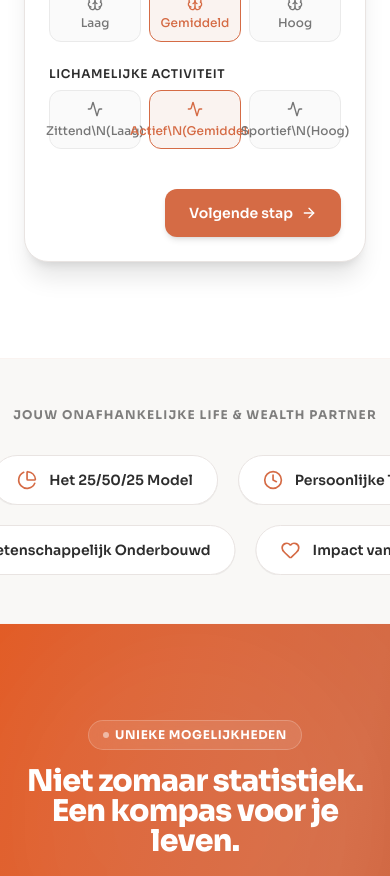
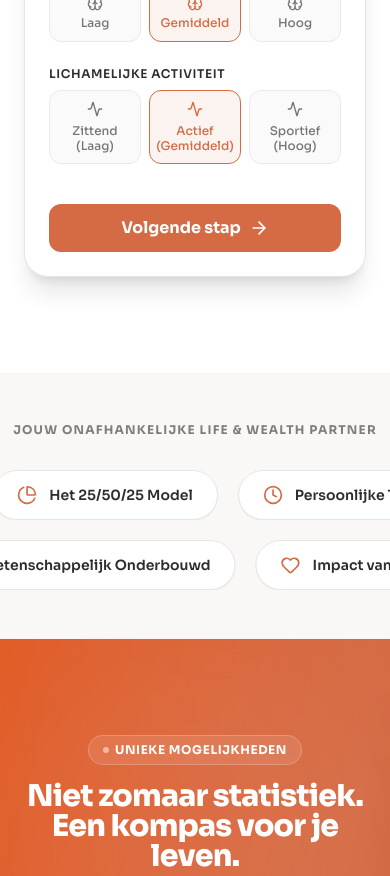
Before and after one commit to bjtromp-GH/Life-Horizon-Website, a React (Vite) app: page / in a window 390 px wide. Shown: the part 1900-2776 px from the top of the page. Built offline with nearby package versions, Linux system fonts and the light colour scheme.

Commit message:
Fix calculator buttons layout and add mobile theme color

```diff
--- a/index.html
+++ b/index.html
@@ -3,6 +3,7 @@
   <head>
     <meta charset="UTF-8" />
     <meta name="viewport" content="width=device-width, initial-scale=1.0" />
+    <meta name="theme-color" content="#D56B45" />
     <title>Life Horizon — Ontdek hoeveel tijd je écht nog hebt</title>
     <!-- Google Fonts: Sora -->
     <link rel="preconnect" href="https://fonts.googleapis.com">
--- a/src/components/StatsCalculator.tsx
+++ b/src/components/StatsCalculator.tsx
@@ -274,7 +274,7 @@ export default function StatsCalculator() {
                         }`}
                       >
                         <Activity className="w-4 h-4 flex-shrink-0" />
-                        <span className="leading-tight whitespace-pre-line">{a === 'laag' ? 'Zittend\\n(laag)' : a === 'gemiddeld' ? 'Actief\\n(gemiddeld)' : 'Sportief\\n(hoog)'}</span>
+                        <span className="leading-tight">{a === 'laag' ? <>Zittend<br/>(laag)</> : a === 'gemiddeld' ? <>Actief<br/>(gemiddeld)</> : <>Sportief<br/>(hoog)</>}</span>
                       </button>
                     ))}
                   </div>
@@ -282,14 +282,14 @@ export default function StatsCalculator() {
               </div>
 
               {/* Navigation button */}
-              <div className="pt-4 flex justify-end">
+              <div className="pt-4 flex sm:justify-end">
                 <button
                   type="button"
                   onClick={() => setStep(2)}
-                  className="bg-brand-orange hover:bg-brand-orange-hover text-white px-6 py-3.5 rounded-xl font-semibold text-sm transition flex items-center gap-2 cursor-pointer shadow-md hover:shadow-lg"
+                  className="w-full sm:w-auto bg-brand-orange hover:bg-brand-orange-hover text-white px-6 py-3 rounded-xl font-bold transition flex items-center justify-center gap-2"
                 >
                   Volgende stap
-                  <ArrowRight className="w-4 h-4" />
+                  <ArrowRight className="w-5 h-5" />
                 </button>
               </div>
             </motion.div>
```
